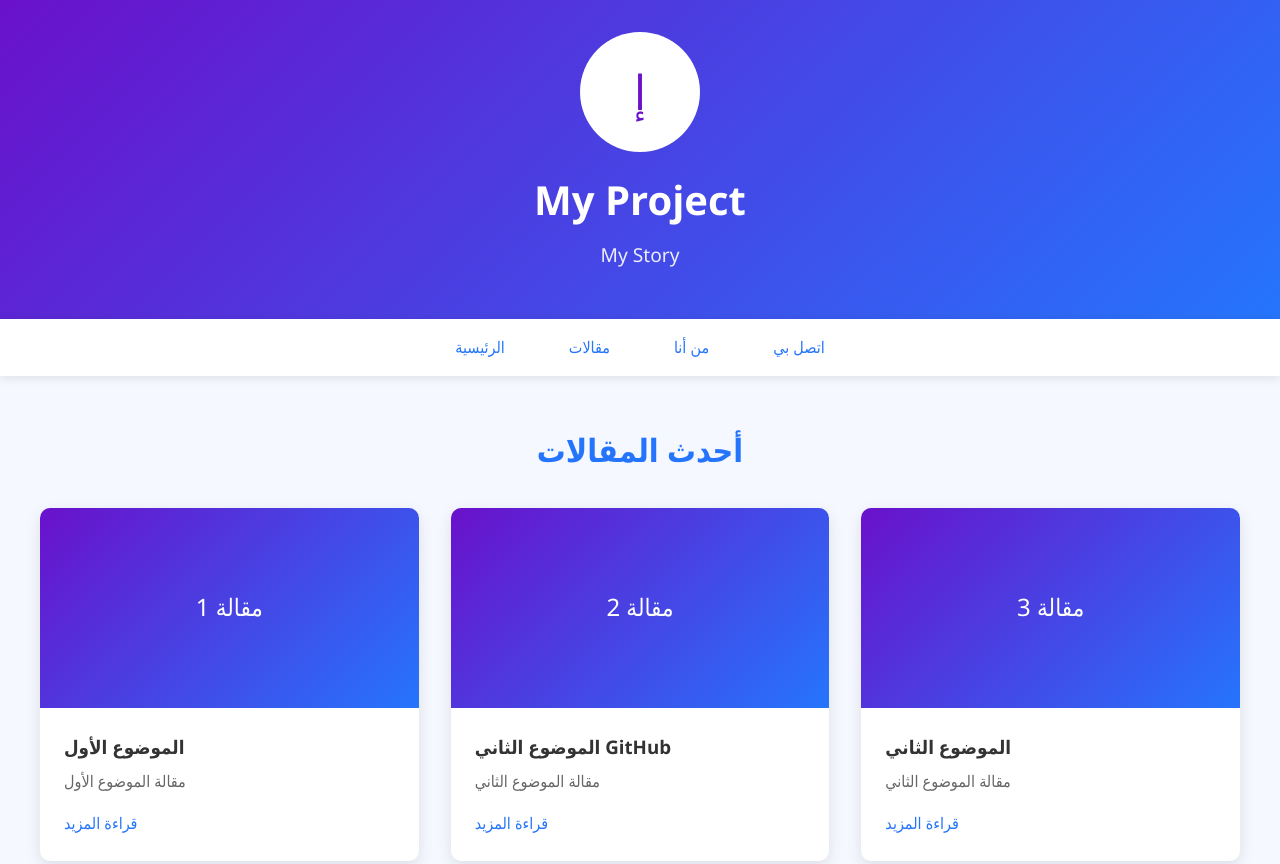
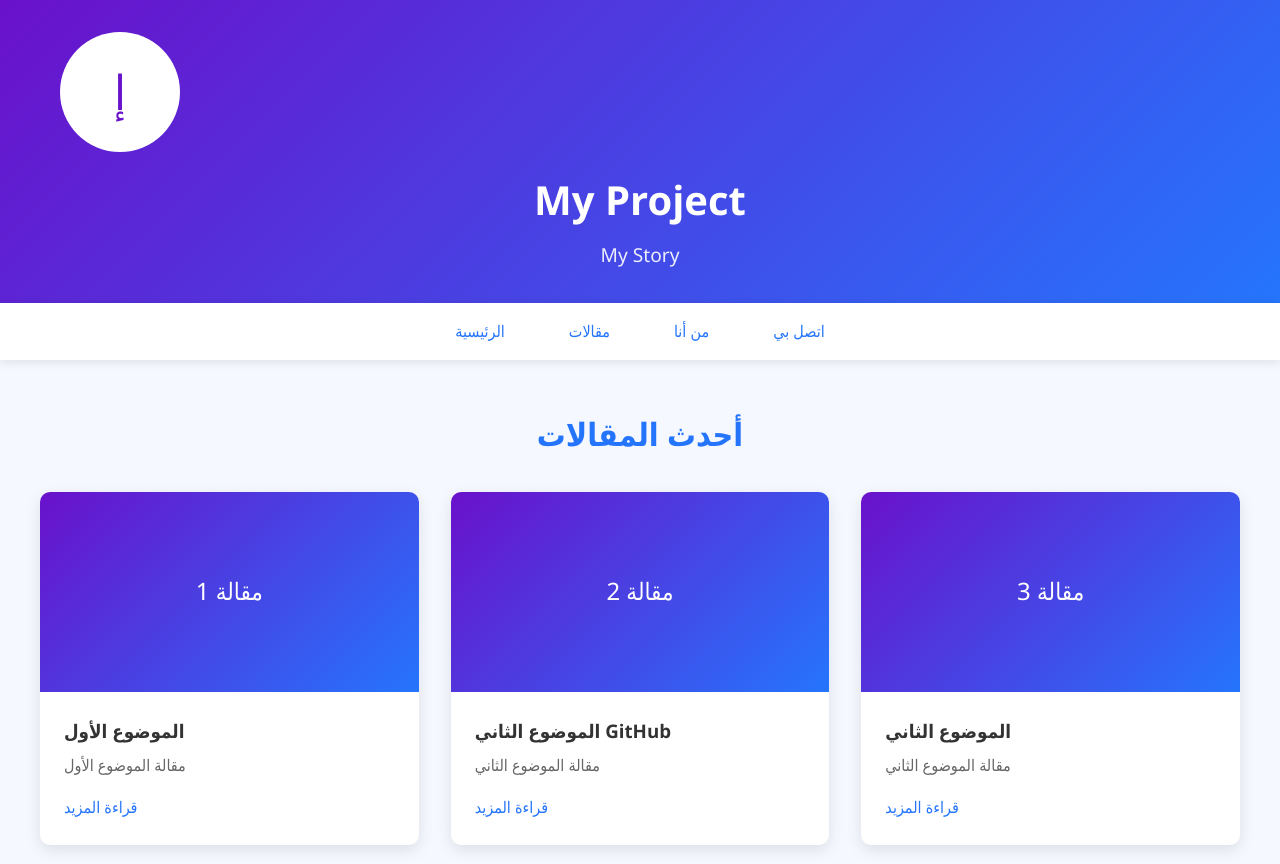
Before and after one commit to ilyeselmana02/ilyes_elmanaDz, a plain HTML site: page index.html in a window 1280 px wide. Shown: the top 864 px of the page. Drawn offline with Linux system fonts and the light colour scheme.

Commit message:
Update index.html

```diff
--- a/index.html
+++ b/index.html
@@ -33,10 +33,7 @@
         }
 
         .profile {
-            display: flex;
-            flex-direction: column;
-            align-items: center;
-            margin-bottom: 1rem;
+            <img src="1707470736296_composite.png" alt="صورة شخصية" class="avatar">
         }
 
         .avatar {
```
